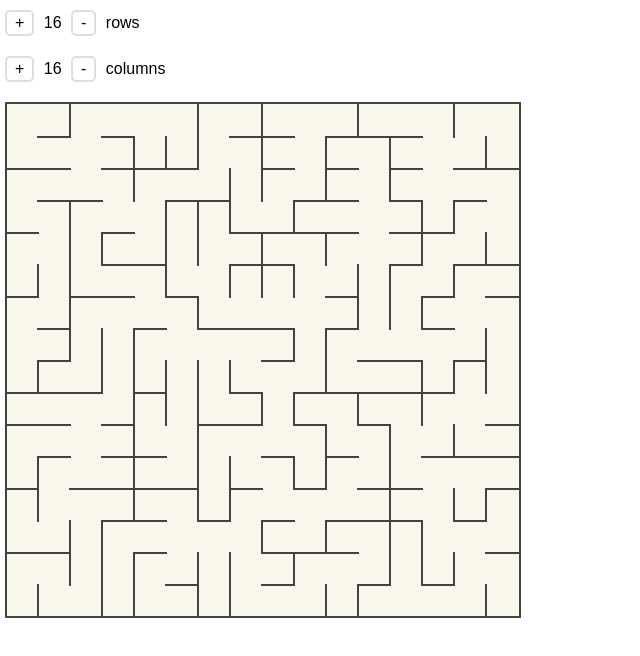
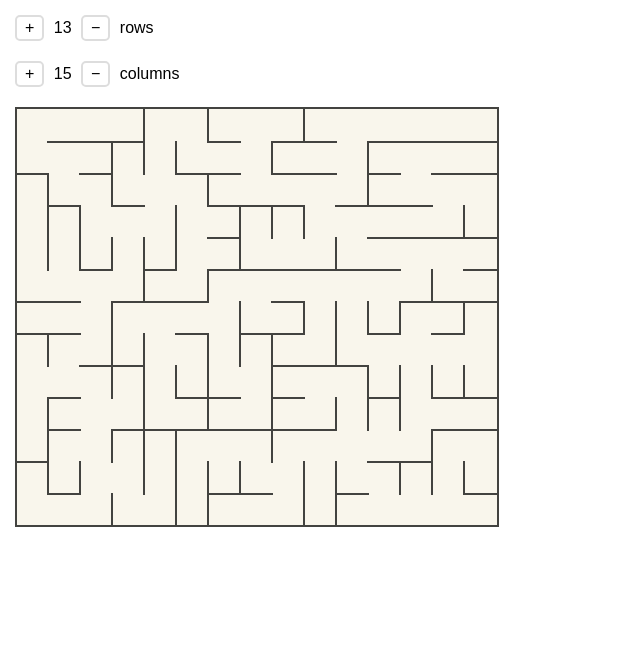
Before and after one commit to michaellaszlo/maze, a plain HTML site: page index.html in a window 1280 px wide. Shown: the whole page, without its empty margins (0-640 px from the left). Drawn offline with Linux system fonts and the light colour scheme.

Commit message:
Reorganize layout

```diff
--- a/css/maze.css
+++ b/css/maze.css
@@ -3,6 +3,10 @@
   margin: 0;
   padding: 0;
   font-family: sans-serif;
+}
+
+#wrapper {
+  padding: 5px 10px;
 }
 
 #maze {
--- a/index.html
+++ b/index.html
@@ -7,23 +7,25 @@
 <script src="js/maze.js"></script>
 </head>
 <body>
-
-<div id="maze"></div>
+<div id="wrapper">
 
 <div id="controls">
   <div>
     <span class="button" id="moreRows">+</span>
     <span class="display" id="numRows"></span>
-    <span class="button" id="fewerRows">-</span>
+    <span class="button" id="fewerRows">&minus;</span>
     rows
   </div>
   <div>
     <span class="button" id="moreColumns">+</span>
     <span class="display" id="numColumns"></span>
-    <span class="button" id="fewerColumns">-</span>
+    <span class="button" id="fewerColumns">&minus;</span>
     columns
   </div>
 </div>
 
+<div id="maze"></div>
+
+</div>
 </body>
 </html>
--- a/js/maze.js
+++ b/js/maze.js
@@ -12,8 +12,8 @@ var Maze = (function() {
       buttons = {},
       canvases = {},
       contexts = {},
-      numRows = 16,
-      numColumns = 16,
+      numRows = 13,
+      numColumns = 15,
       maze;
 
   function shuffle(arr) {
@@ -142,13 +142,11 @@ var Maze = (function() {
 
   function initializeLayout() {
     var canvas,
-        container,
         buttonNames;
+    containers.maze = document.getElementById('maze');
     canvases.maze = canvas = document.createElement('canvas');
     contexts.maze = canvas.getContext('2d');
-    containers.maze = container = document.getElementById('maze');
-    container.appendChild(canvas);
-    document.body.appendChild(container);
+    containers.maze.appendChild(canvas);
     containers.numRows = document.getElementById('numRows');
     containers.numColumns = document.getElementById('numColumns');
     buttonNames = [ 'moreRows', 'fewerRows', 'moreColumns', 'fewerColumns' ];
```
